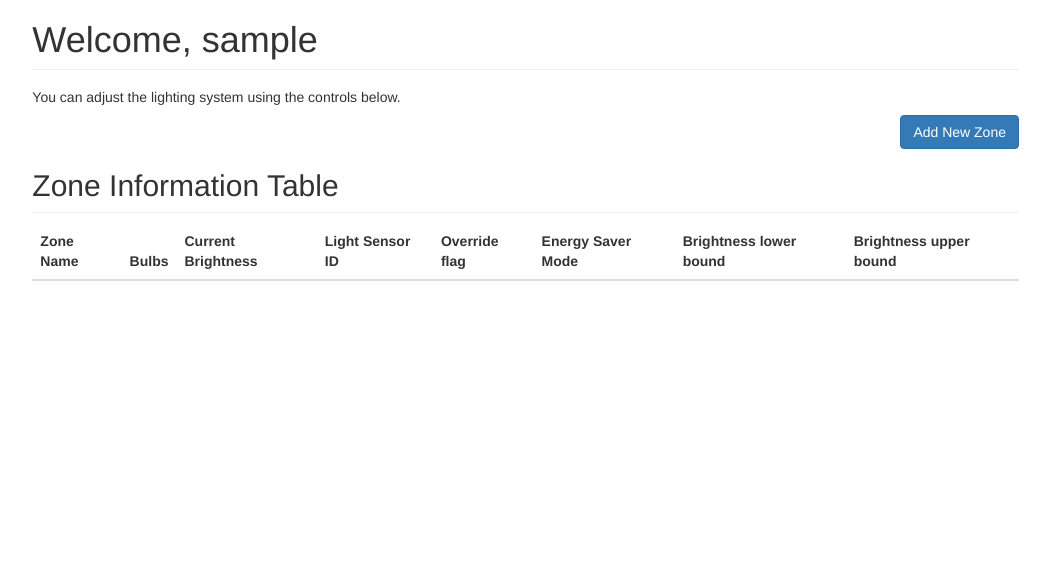
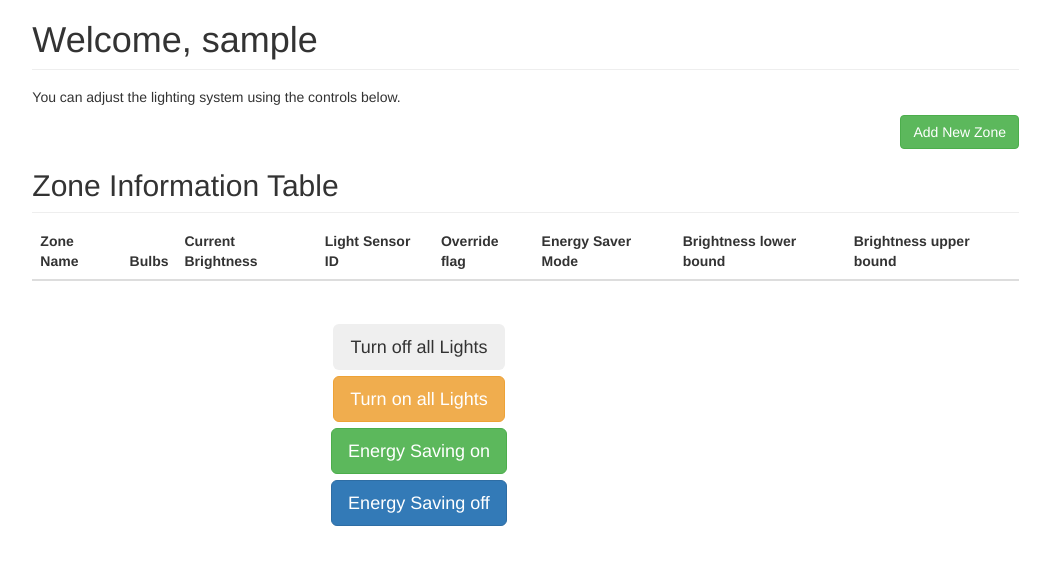
Before and after one commit to usmanschool/app2, a Flask app: page /dashboard in a window 1280 px wide. Shown: the part 50-615 px from the top of the page, without its empty margins (221-1271 px from the left). Run offline with Flask 2, Linux system fonts and the light colour scheme; a user stored in the database is signed in; data that the repository does not hold is empty; some libraries are stand-ins or nearby versions.

Commit message:
delet buton and smal mods

```diff
--- a/app.py
+++ b/app.py
@@ -160,11 +160,86 @@ def manualAdjust():
 
 
 
-@app.route('/dashboard')
+@app.route('/dashboard',methods = ['GET','POST'])
 @login_required
 def dashboard():
 	myzones = zonetable.query.filter_by(uid=current_user.id).all()
 	return render_template('dashboard.html', name=current_user.username,myid = current_user.id,zoneList = myzones)
+
+
+@app.route('/disableAllLights',methods = ['GET','POST'])
+@login_required
+def disableAllLights():
+	print ("disable lights please")
+	myzones = zonetable.query.filter_by(uid=current_user.id).all()
+
+	for zone in myzones:
+		zone.overrideflag = 1;
+		zone.brightnesssetting = 0;
+
+	db.session.commit()
+	return redirect(url_for('dashboard'))
+	#return ('', 204)
+
+
+
+
+@app.route('/enableAllLights',methods = ['GET','POST'])
+@login_required
+def enableAllLights():
+	print ("enable lights pelase")
+	myzones = zonetable.query.filter_by(uid=current_user.id).all()
+	for zone in myzones:
+		zone.overrideflag = 0;
+		zone.brightnesssetting = 10;
+
+	db.session.commit()
+	return redirect(url_for('dashboard'))
+	#return ('', 204	)
+
+
+
+
+@app.route('/energySavingModeOn',methods = ['GET','POST'])
+@login_required
+def energySavingModeOn():
+	print ("energy saving mode please")
+	myzones = zonetable.query.filter_by(uid=current_user.id).all()
+
+	for zone in myzones:
+		zone.energysavingmode = 1;
+
+	db.session.commit()
+	return redirect(url_for('dashboard'))
+
+
+	#return ('', 204)
+
+
+@app.route('/energySavingModeOff',methods = ['GET','POST'])
+@login_required
+def energySavingModeOff():
+	print ("energy saving mode off please")
+	myzones = zonetable.query.filter_by(uid=current_user.id).all()
+
+	for zone in myzones:
+		zone.energysavingmode = 0;
+
+	db.session.commit()
+	return redirect(url_for('dashboard'))
+
+	#return ('', 204)
+
+
+@app.route('/deleteZone',methods = ['GET','POST'])
+@login_required
+def deleteZone():
+	id = request.args.get('zoneid', None)
+	zonetable.query.filter_by(zoneid=id).delete()
+	db.session.commit()
+	return redirect(url_for('dashboard'))
+
+
 
 
 @app.route('/logout')
--- a/static/css/dashboard.css
+++ b/static/css/dashboard.css
@@ -1,3 +1,5 @@
+
+
 /*
  * Base structure
  */
@@ -71,6 +73,7 @@ body {
  * Main content
  */
 
+
 .main {
   padding: 20px;
 }
@@ -85,33 +88,13 @@ body {
 }
 
 
-/*
- * Placeholder dashboard ideas
- */
 
-.placeholders {
-  margin-bottom: 30px;
-  text-align: center;
-}
-.placeholders h4 {
-  margin-bottom: 0;
-}
-.placeholder {
-  margin-bottom: 20px;
-}
-.placeholder img {
-  display: inline-block;
-  border-radius: 50%;
-}
+  .buttonspacing {
+	padding: 3px;
+
+  }
 
 
-.modifyZone {
-	background-color: #4CAF50; /* Green */
-    border: none;
-    color: white;
-    padding: 15px 32px;
-    text-align: center;
-    text-decoration: none;
-    display: inline-block;
-    font-size: 16px;
+  .table td {
+   text-align: center;
 }
--- a/static/css/signin.css
+++ b/static/css/signin.css
@@ -38,3 +38,8 @@ body {
   border-top-left-radius: 0;
   border-top-right-radius: 0;
 }
+
+.tips {
+	color :orange;
+	margin-top: 1px;
+	}
--- a/templates/dashboard.html
+++ b/templates/dashboard.html
@@ -44,7 +44,7 @@ Dashboard
           <h1 class="page-header">Welcome, {{ name }}</h1>
 		  <p class="h5">You can adjust the lighting system using the controls below.</p>
 		  <div class="text-right">
-			<a href="{{url_for('addZone')}}" class="btn btn-primary">Add New Zone</a>
+			<a href="{{url_for('addZone')}}" class="btn btn-success">Add New Zone</a>
 		  </div>
           <h2 class="sub-header">Zone Information Table</h2>
 
@@ -76,8 +76,9 @@ Dashboard
 					<td>{{zone.energysavingmode}}</td>
 					<td>{{zone.zonebrightnesslowerbound}}</td>
 					<td>{{zone.zonebrightnessupperbound}}</td>
-					<td><a href="{{url_for('manualAdjust' , zoneid = zone.zoneid)}}" class="btn btn-primary">Override Settings</a></td>
-					<td><a href="{{url_for('modifyZone', zoneid = zone.zoneid)}}" class="btn btn-primary">Edit</a></td>
+					<td><a href="{{url_for('manualAdjust' , zoneid = zone.zoneid)}}" class="btn btn-primary">Manual</a></td>
+					<td><a href="{{url_for('modifyZone', zoneid = zone.zoneid)}}" class="btn btn-warning">Edit</a></td>
+					<td><a href="{{url_for('deleteZone', zoneid = zone.zoneid)}}" class="btn btn-danger">Delete Zone</a></td>
 				  </tr>
 				{%endfor%}
               </tbody>
@@ -86,4 +87,26 @@ Dashboard
         </div>
       </div>
     </div>
+
+		<div class="text-center">
+				<form  class = "buttonspacing" method="POST" action="/disableAllLights">
+					<button class="btn btn-secondary btn-lg" type="submit">Turn off all Lights</button>
+				</form>
+
+				<form  class="buttonspacing" method="POST" action="/enableAllLights">
+					   <button class="btn btn-warning btn-lg" type="submit">Turn on all Lights</button>
+				</form>
+
+				<form  class="buttonspacing" method="POST" action="/energySavingModeOn">
+					<button class="btn btn-success btn-lg" type="submit">Energy Saving on</button>
+				</form>
+
+				<form  class="buttonspacing" method="POST" action="/energySavingModeOff">
+					<button class="btn btn-primary btn-lg" type="submit">Energy Saving off</button>
+				</form>
+			</div>
+
+
+
+
 {% endblock %}
```
Also changed, not shown: forms.py (+8 -6 lines), templates/additionalzone.html (+10 -0 lines).
